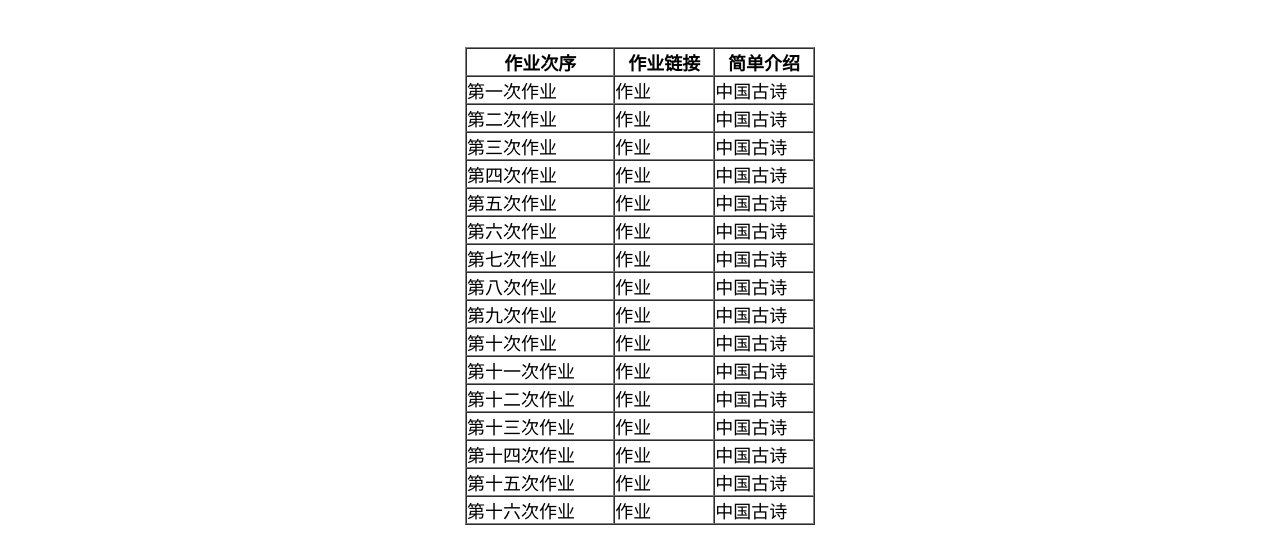
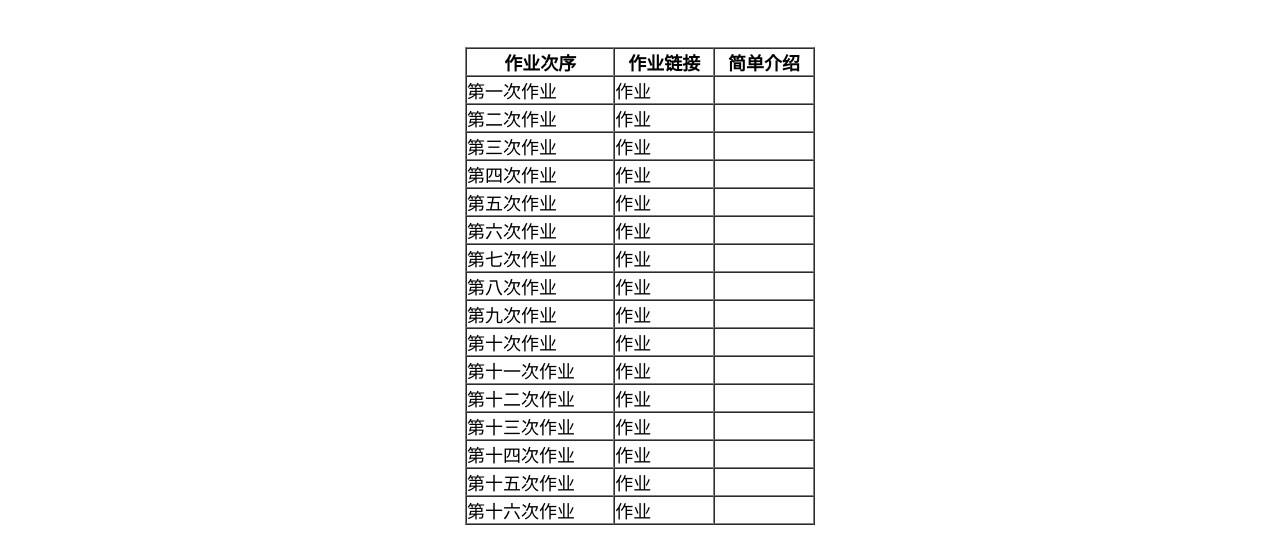
Before and after one commit to zhang-wen-yu/-zhang-wen-yu-.github.io, a plain HTML site: page index.html in a window 1280 px wide. Shown: the part 90-642 px from the top of the page. Drawn offline with Linux system fonts and the light colour scheme.

Commit message:
Update index.html

```diff
--- a/index.html
+++ b/index.html
@@ -70,82 +70,82 @@
                 <tr>
                     <td>第一次作业</td>
                     <td><a href="zhangwenyu/20213576-1.html">作业</a></td>
-                    <td>中国古诗</td>
+                    <td></td>
                 </tr>
                 <tr>
                     <td>第二次作业</td>
                     <td><a href="zhangwenyu/20213576-2.html">作业</a></td>
-                    <td>中国古诗</td>
+                    <td></td>
                 </tr>
                 <tr>
                     <td>第三次作业</td>
                     <td><a href="zhangwenyu/20213576-3.html">作业</a></td>
-                    <td>中国古诗</td>
+                    <td></td>
                 </tr>
                 <tr>
                     <td>第四次作业</td>
                     <td><a href="zhangwenyu/20213576-4.html">作业</a></td>
-                    <td>中国古诗</td>
+                    <td></td>
                 </tr>
                 <tr>
                     <td>第五次作业</td>
                     <td><a href="zhangwenyu/20213576-5.html">作业</a></td>
-                    <td>中国古诗</td>
+                    <td></td>
                 </tr>
                 <tr>
                     <td>第六次作业</td>
                     <td><a href="zhangwenyu/20213576-6.html">作业</a></td>
-                    <td>中国古诗</td>
+                    <td></td>
                 </tr>
                 <tr>
                     <td>第七次作业</td>
                     <td><a href="zhangwenyu/20213576-7.html">作业</a></td>
-                    <td>中国古诗</td>
+                    <td></td>
                 </tr>
 				<tr>
                     <td>第八次作业</td>
                     <td><a href="zhangwenyu/20213576-8.html">作业</a></td>
-                    <td>中国古诗</td>
+                    <td></td>
                 </tr>
 				<tr>
                     <td>第九次作业</td>
                     <td><a href="zhangwenyu/20213576-9.html">作业</a></td>
-                    <td>中国古诗</td>
+                    <td></td>
                 </tr>
 				<tr>
                     <td>第十次作业</td>
                     <td><a href="zhangwenyu/20213576-10.html">作业</a></td>
-                    <td>中国古诗</td>
+                    <td></td>
                 </tr>
 				<tr>
                     <td>第十一次作业</td>
                     <td><a href="zhangwenyu/20213576-11.html">作业</a></td>
-                    <td>中国古诗</td>
+                    <td></td>
                 </tr>
 				<tr>
                     <td>第十二次作业</td>
                     <td><a href="zhangwenyu/20213576-12.html">作业</a></td>
-                    <td>中国古诗</td>
+                    <td></td>
                 </tr>
 				<tr>
                     <td>第十三次作业</td>
                     <td><a href="zhangwenyu/20213576-13.html">作业</a></td>
-                    <td>中国古诗</td>
+                    <td></td>
                 </tr>
 				<tr>
                     <td>第十四次作业</td>
                     <td><a href="zhangwenyu/20213576-14.html">作业</a></td>
-                    <td>中国古诗</td>
+                    <td></td>
                 </tr>
 				<tr>
                     <td>第十五次作业</td>
                     <td><a href="zhangwenyu/20213576-15.html">作业</a></td>
-                    <td>中国古诗</td>
+                    <td></td>
                 </tr>
 				<tr>
                     <td>第十六次作业</td>
                     <td><a href="zhangwenyu/20213576-16.html">作业</a></td>
-                    <td>中国古诗</td>
+                    <td></td>
                 </tr>
                 <!-- 下面的类似上面的写，模仿 -->
             </tbody>
```
